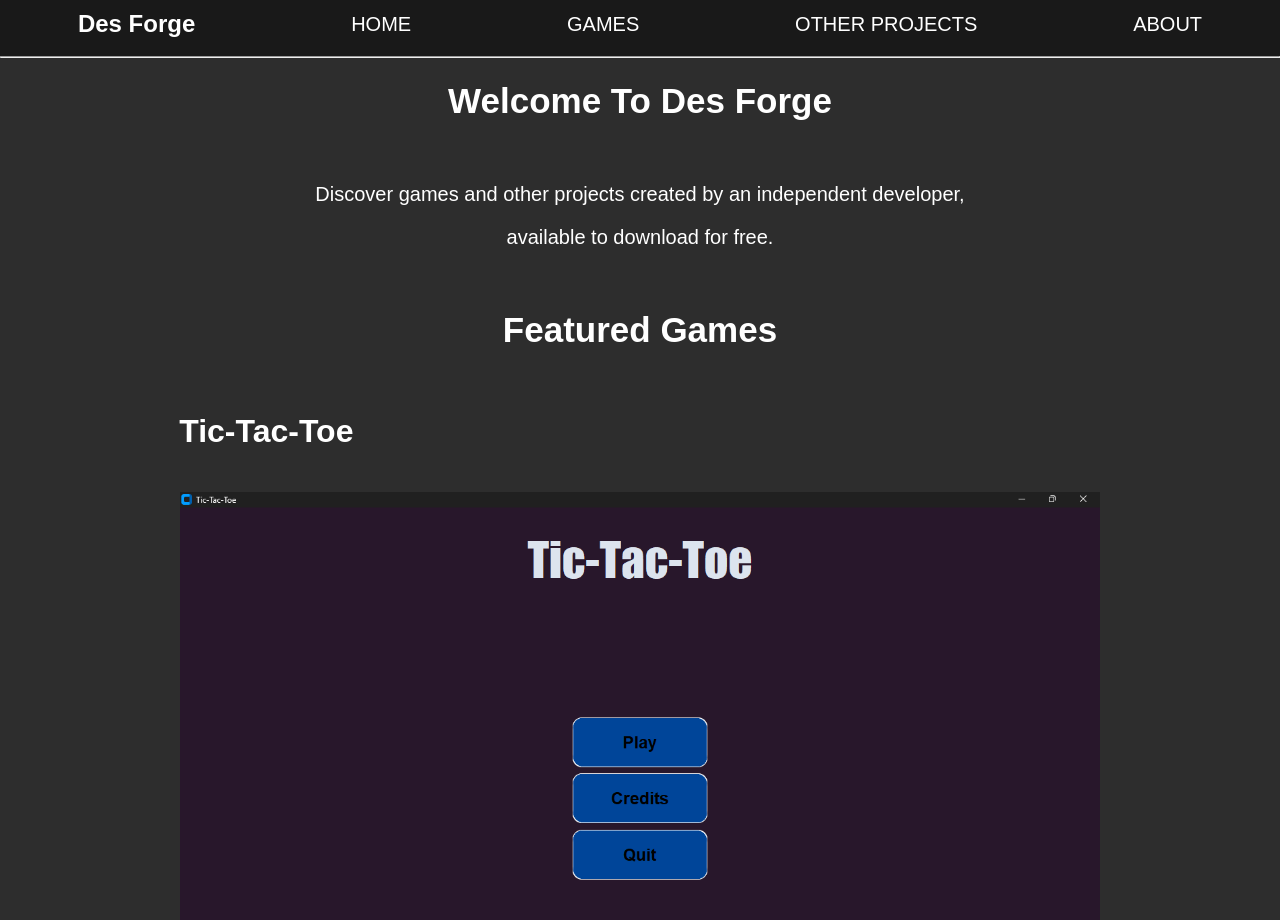
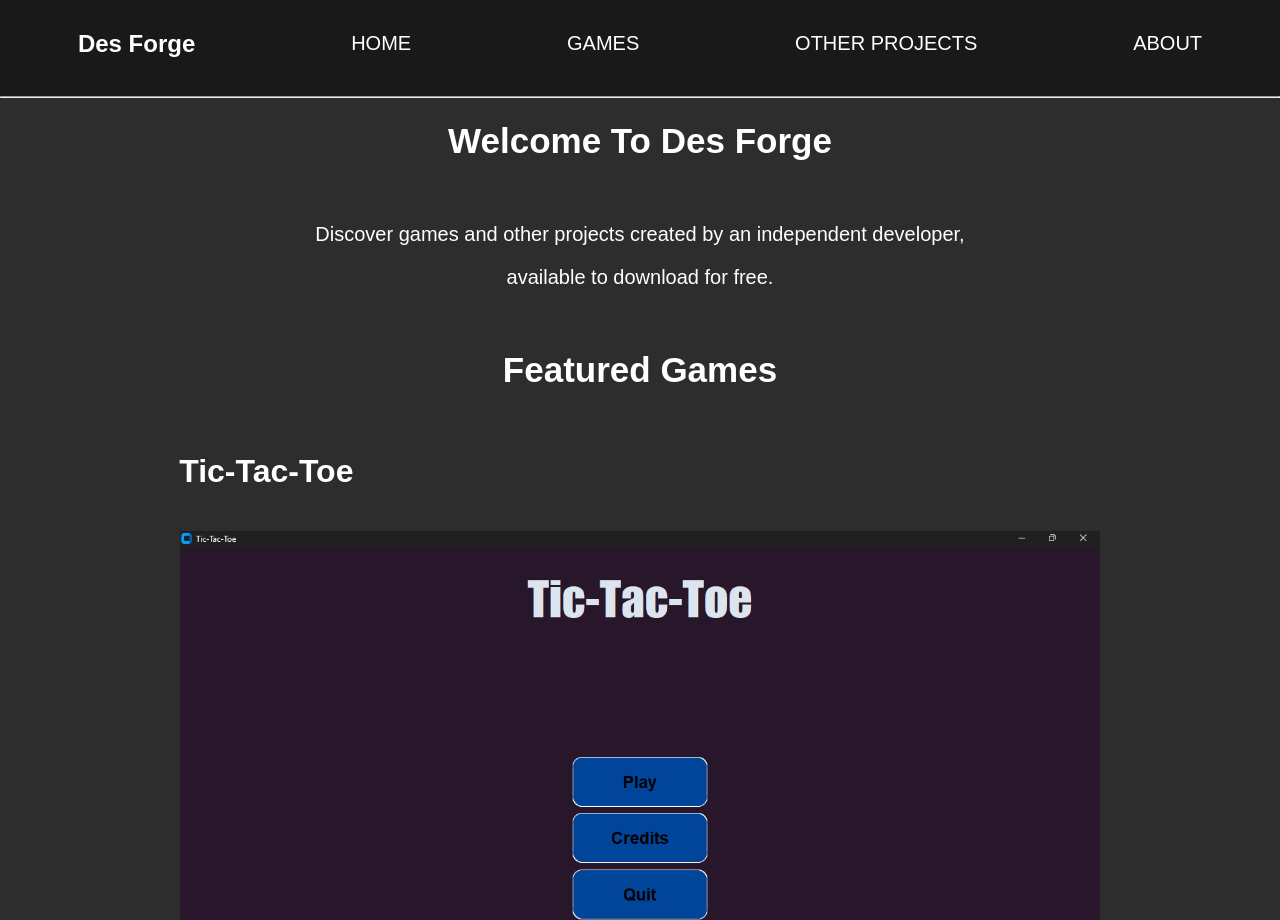
Before and after one commit to NDesB/Des-Forge, a website: page index.html in a window 1280 px wide. Shown: the top 920 px of the page. Drawn offline with Linux system fonts and the light colour scheme.

Commit message:
Add files via upload

```diff
--- a/style.css
+++ b/style.css
@@ -24,10 +24,6 @@ header {
     background-color: #191919;
     margin: 0;
     padding: 10px 0;
-}
-
-.navbar h1 {
-    margin: 0;
 }
 
 .navbar a {
```
